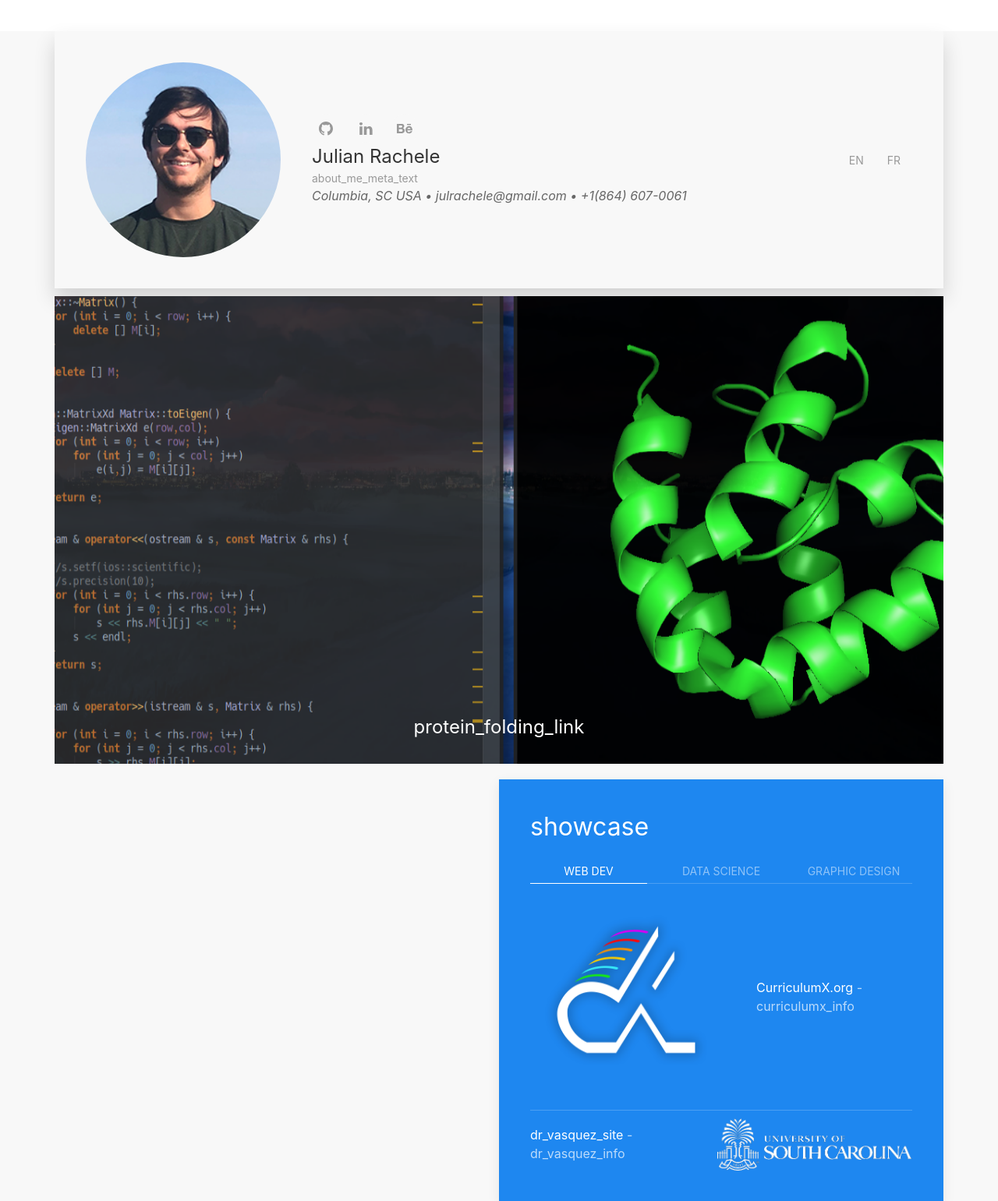
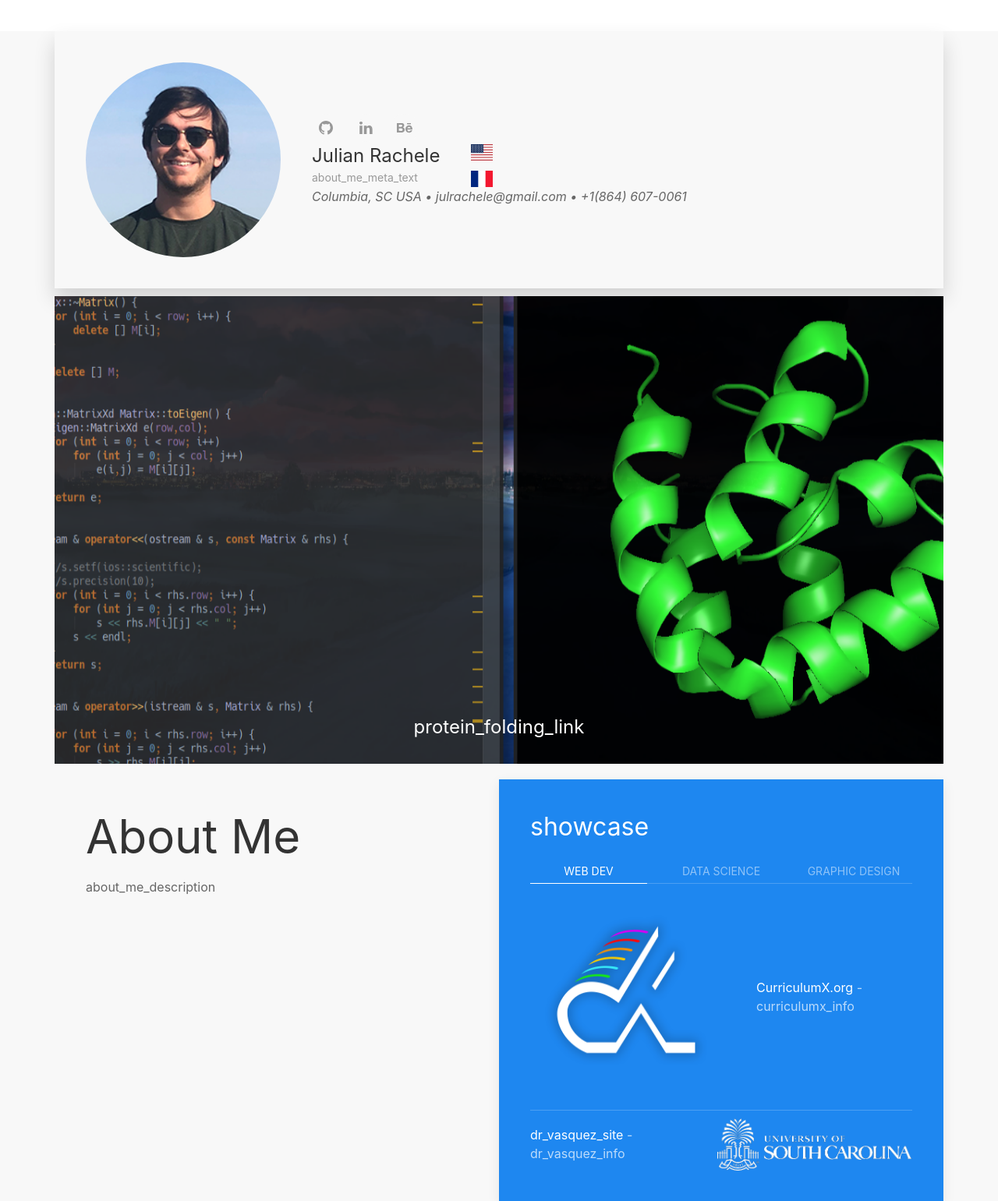
Before and after one commit to jrachele/jrachele.com-old, a Flask app: page / in a window 1280 px wide. Shown: the top 1541 px of the page at 78% size. Run offline with Flask 3, Linux system fonts and the light colour scheme; parts of the project's set-up code (start-up, migrations or seed data) failed here and were passed over; some libraries are stand-ins or nearby versions.

Commit message:
Updated translations

```diff
--- a/jrachele/templates/index.html
+++ b/jrachele/templates/index.html
@@ -52,17 +52,37 @@
                                 <a href="https://www.behance.net/gallery/64225741/Portfolio" class="uk-icon-button  uk-margin-small-right"
                                     uk-icon="behance"></a>
                             </div>
-                            <span class="uk-text-lead">Julian Rachele</span>
-                            <span class="uk-text-meta">{{ _('about_me_meta_text') }}</span>
+
+                            <div class="uk-flex" uk-grid>
+                                <div class="uk-flex uk-flex-column">
+                                    <span class="uk-text-lead">Julian Rachele</span>
+
+                                    <span class="uk-text-meta">{{ _('about_me_meta_text') }}</span>
+                                </div>
+                                <div class="uk-flex uk-flex-column">
+
+                                    <a class="uk-link-muted uk-margin-small-bottom" href="/?lang=en" uk-tooltip="English Version"><img
+                                            src="static/img/us.svg" style="min-height: 21px; min-width: 28px;" /></a>
+                                    <a class="uk-link-muted" href="/?lang=fr" uk-tooltip="Version Française"><img src="static/img/fr.svg"
+                                            style="min-height: 21px; min-width: 28px;" /></a>
+                                </div>
+                            </div>
+
+
                             <div>
                                 <i>Columbia, SC USA • julrachele@gmail.com • +1(864) 607-0061</i>
                             </div>
+
                         </div>
                     </div>
-                    <div class="uk-width-auto">
-                        <div class="uk-flex-inline"><a class="uk-active uk-navbar-item uk-link-muted" href="/?lang=en">EN</a><a
-                                class="uk-active uk-navbar-item uk-link-muted" href="/?lang=fr">FR</a></div>
-                    </div>
+                    <!-- <div class="uk-width-auto">
+                        <div class="uk-flex">
+                            <a class="uk-link-muted uk-navbar-item" href="/?lang=en" uk-tooltip="English Version"><img
+                                    src="static/img/us.svg" style="min-height: 21px; min-width: 28px;" /></a>
+                            <a class="uk-link-muted uk-navbar-item" href="/?lang=fr" uk-tooltip="Version Française"><img
+                                    src="static/img/fr.svg" style="min-height: 21px; min-width: 28px;" /></a>
+                        </div>
+                    </div> -->
 
                 </div>
 
@@ -122,10 +142,11 @@
 
         <div class="uk-margin-large-left uk-margin-large-right uk-margin-small-top uk-margin-bottom">
             <div class="uk-child-width-1-2@l uk-margin-remove-left" uk-grid>
-                <div class="uk-card uk-card-muted uk-dark uk-card-hover uk-card-body" uk-scrollspy="cls: uk-animation-slide-left; repeat: true">
-
+                <div class="uk-card uk-card-muted uk-dark uk-card-hover uk-card-body" uk-scrollspy="cls: uk-animation-fade; repeat: true">
+                    <h1 class="uk-heading-primary">{{ _('About Me') }}</h1>
+                    <p>{{ _('about_me_description') }}</p>
                 </div>
-                <div class="uk-card uk-card-primary uk-light uk-card-hover uk-card-body" uk-scrollspy="cls: uk-animation-slide-right; repeat: true">
+                <div class="uk-card uk-card-primary uk-light uk-card-hover uk-card-body" uk-scrollspy="cls: uk-animation-fade; repeat: true">
                     <h2>{{ _('showcase') }}</h2>
                     <ul class="uk-child-width-expand" uk-tab>
                         <li class="uk-active"><a href="#">{{ _('Web dev') }}</a></li>
@@ -163,10 +184,7 @@
                                     </div>
                                 </li>
                             </ul>
-
                         </li>
-
-
                         <li>
                             <ul class="uk-list uk-list-divider">
                                 <li>
@@ -216,7 +234,7 @@
             </div>
         </div>
         <div class="uk-margin-large-left uk-margin-large-right uk-margin-small-top uk-margin-bottom">
-            <div class="uk-card uk-card-secondary uk-light uk-card-hover uk-card-body" uk-scrollspy="cls: uk-animation-slide-right; repeat: true">
+            <div class="uk-card uk-card-secondary uk-light uk-card-hover uk-card-body" uk-scrollspy="cls: uk-animation-fade; repeat: true">
                 <div class="uk-child-width-1-2@l uk-margin-remove-left" uk-grid>
                     <div>
                         <h2>{{ _('education_experience')}}</h2>
```
Also changed, not shown: jrachele/translations/en/LC_MESSAGES/messages.po, jrachele/translations/fr/LC_MESSAGES/messages.po, 3 other files.
